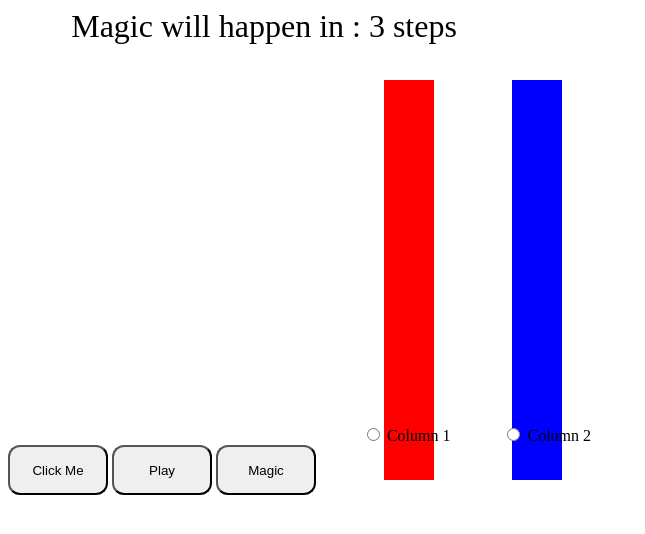
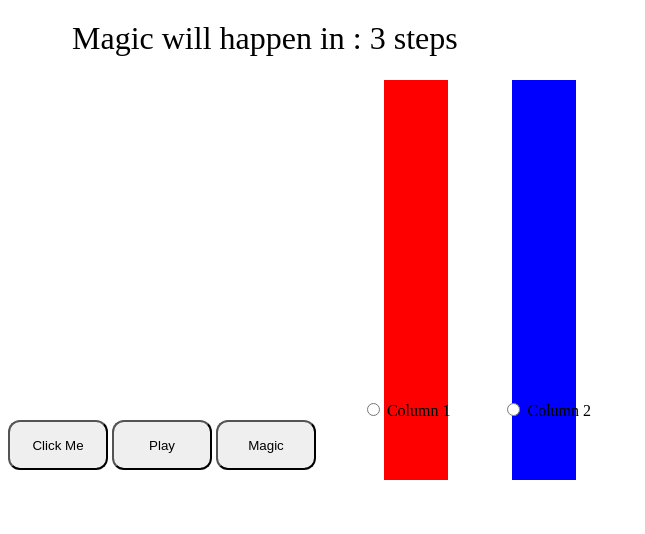
Before and after one commit to hassanashiq/CertificateGenerator, a website: page index.html in a window 1280 px wide. Shown: the whole page, without its empty margins (0-645 px from the left). Drawn offline with nearby package versions, Linux system fonts and the light colour scheme.

Commit message:
Update style.css

```diff
--- a/style.css
+++ b/style.css
@@ -1,10 +1,14 @@
+
+#countdown{
+    position:absolute;
+    top:20px
+}
 
 .box{
-    position: fixed;
-    margin:auto;
-    width:50px;
+    position: absolute;
+    width:5%;
     top:10%;
-    height: 50%;
+    height: 50% ;
     text-align:center;
 }
 
@@ -13,7 +17,7 @@
 
 #choice_buttons{
     position: relative;
-    margin-top:380px;
+    margin-top:400px;
     margin-left: 28%;
     border-radius: 12px;
 }
```
